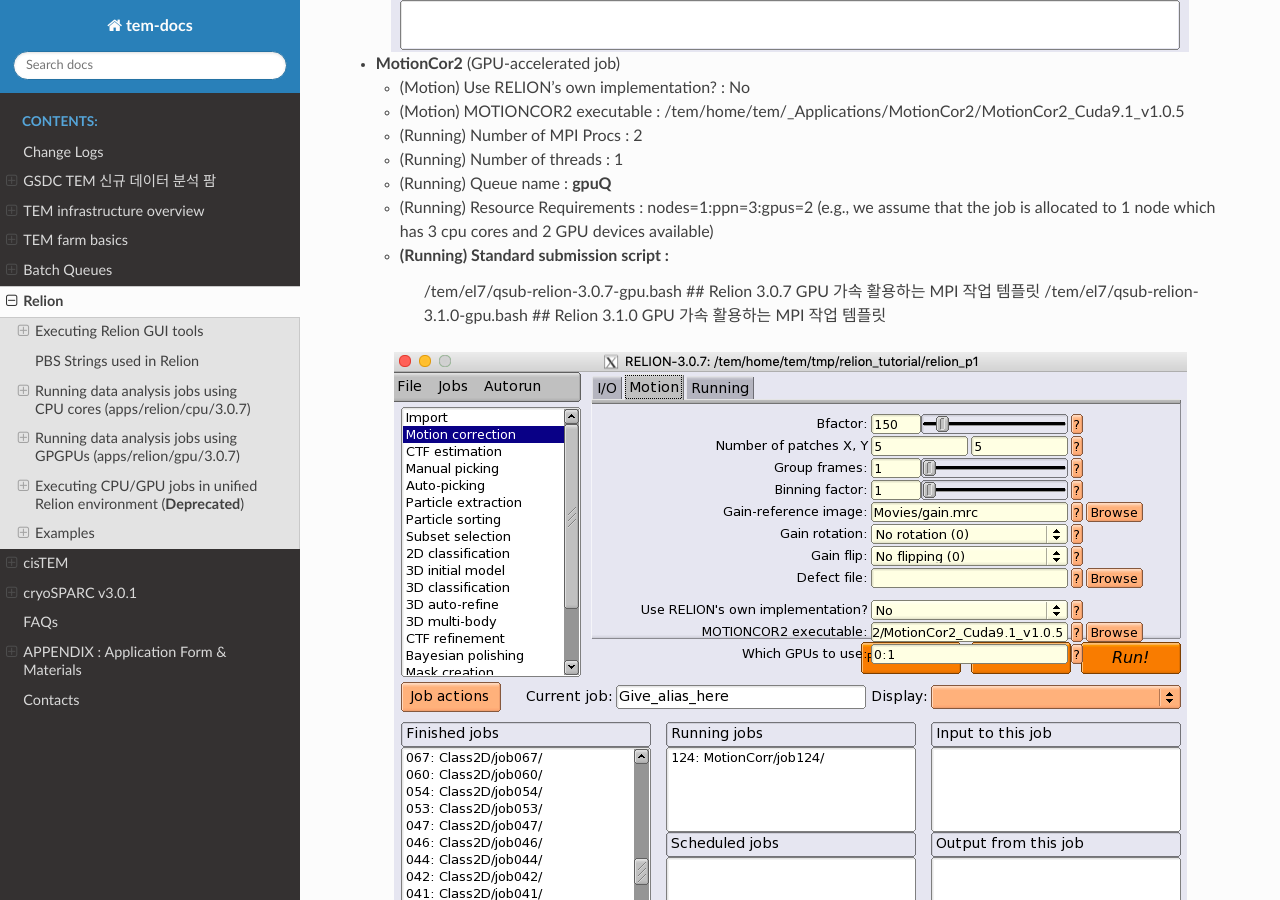
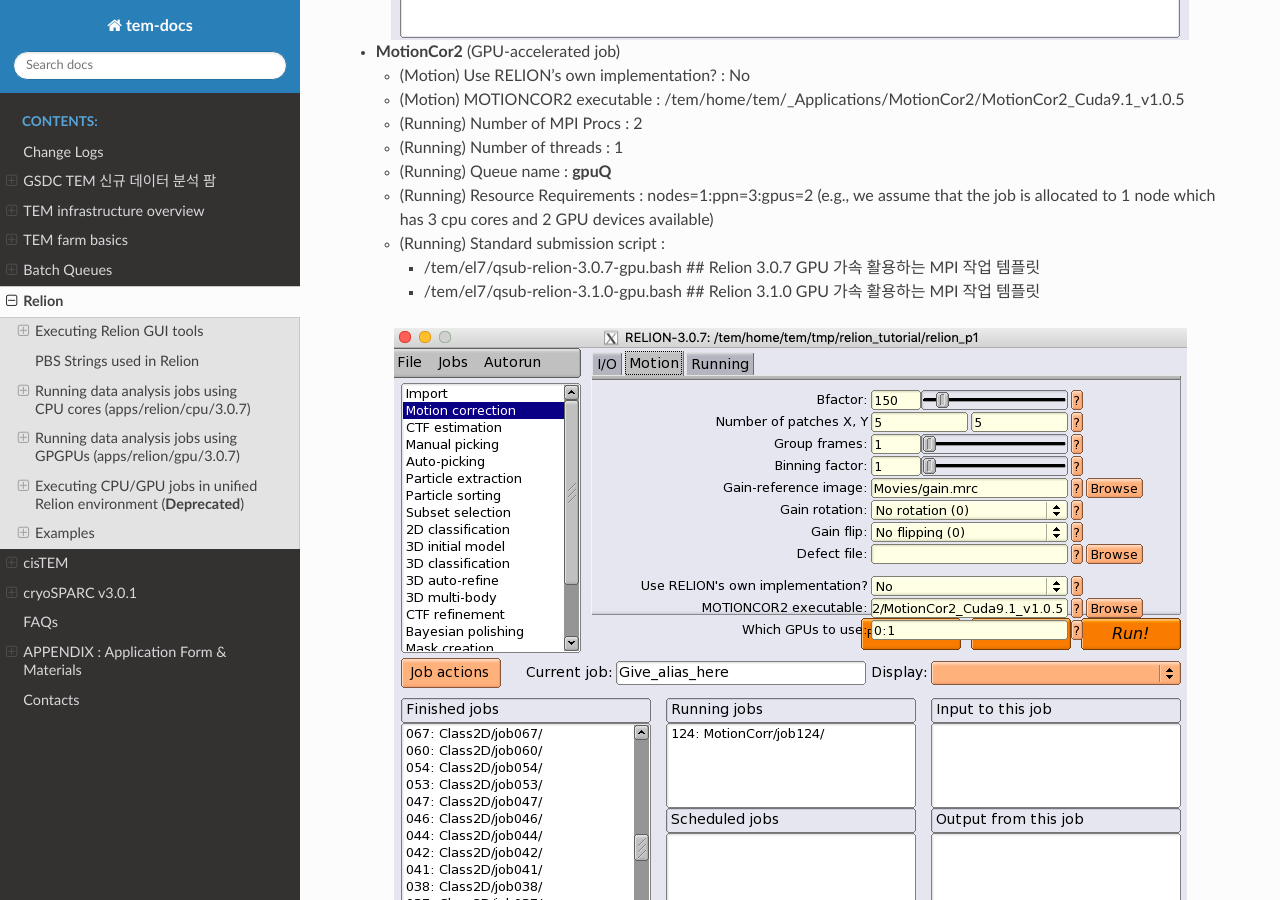
Before and after one commit to junglok/tem-docs, a Sphinx documentation site: the page built from docs/relion.rst, in a window 1280 px wide and 900 px high, scrolled down 15198 px. Built offline with Sphinx 7.4.7 and the Read the Docs theme 2.0.0, drawn with Linux system fonts in a browser that asks for light colours; some of the changed text lies outside the part shown.

```diff
--- a/docs/relion.rst
+++ b/docs/relion.rst
@@ -562,8 +562,9 @@ Motion Correction
   * (Running) Queue name : **cpuQ**
   * (Running) Resource Requirements : nodes=3:ppn=28  (e.g., we assume that the job is allocated to the 3 nodes which have all 28 cores available for each node)
   * (Running) Standard submission script :
-      /tem/el7/qsub-relion-3.0.7-cpu.bash           ## Relion 3.0.7 CPU MPI 작업 템플릿
-      /tem/el7/qsub-relion-3.1.0-cpu.bash           ## Relion 3.1.0 CPU MPI 작업 템플릿
+
+    * /tem/el7/qsub-relion-3.0.7-cpu.bash           ## Relion 3.0.7 CPU MPI 작업 템플릿
+    * /tem/el7/qsub-relion-3.1.0-cpu.bash           ## Relion 3.1.0 CPU MPI 작업 템플릿
 
 .. image:: images/relion-motioncor1.png
     :scale: 50 %
@@ -582,8 +583,9 @@ Motion Correction
   * (Running) Queue name : **gpuQ**
   * (Running) Resource Requirements : nodes=1:ppn=3:gpus=2  (e.g., we assume that the job is allocated to 1 node which has 3 cpu cores and 2 GPU devices available)
   * (Running) Standard submission script :
-      /tem/el7/qsub-relion-3.0.7-gpu.bash           ## Relion 3.0.7 GPU 가속 활용하는 MPI 작업 템플릿
-      /tem/el7/qsub-relion-3.1.0-gpu.bash           ## Relion 3.1.0 GPU 가속 활용하는 MPI 작업 템플릿
+
+    * /tem/el7/qsub-relion-3.0.7-gpu.bash           ## Relion 3.0.7 GPU 가속 활용하는 MPI 작업 템플릿
+    * /tem/el7/qsub-relion-3.1.0-gpu.bash           ## Relion 3.1.0 GPU 가속 활용하는 MPI 작업 템플릿
 
 .. image:: images/motioncor2-1.png
     :scale: 50 %
@@ -607,8 +609,9 @@ CTF Estimation
   * (Running) Queue name : **cpuQ**
   * (Running) Resource Requirements : nodes=3:ppn=16  (e.g., we assume the use of 3 nodes, 16 cpu cores per each node)
   * (Running) Standard submission script :
-      /tem/el7/qsub-relion-3.0.7-cpu.bash           ## Relion 3.0.7 CPU MPI 작업 템플릿
-      /tem/el7/qsub-relion-3.1.0-cpu.bash           ## Relion 3.1.0 CPU MPI 작업 템플릿
+
+    * /tem/el7/qsub-relion-3.0.7-cpu.bash           ## Relion 3.0.7 CPU MPI 작업 템플릿
+    * /tem/el7/qsub-relion-3.1.0-cpu.bash           ## Relion 3.1.0 CPU MPI 작업 템플릿
 
 .. image:: images/ctffind-1.png
     :scale: 50 %
@@ -629,8 +632,9 @@ CTF Estimation
   * (Running) Queue name : **gpuQ**
   * (Running) Resource Requirements : nodes=1:ppn=5:gpus=2
   * (Running) Standard submission script :
-      /tem/el7/qsub-relion-3.0.7-gpu.bash           ## Relion 3.0.7 GPU 가속 활용하는 MPI 작업 템플릿
-      /tem/el7/qsub-relion-3.1.0-gpu.bash           ## Relion 3.1.0 GPU 가속 활용하는 MPI 작업 템플릿
+
+    * /tem/el7/qsub-relion-3.0.7-gpu.bash           ## Relion 3.0.7 GPU 가속 활용하는 MPI 작업 템플릿
+    * /tem/el7/qsub-relion-3.1.0-gpu.bash           ## Relion 3.1.0 GPU 가속 활용하는 MPI 작업 템플릿
 
 .. image:: images/gctf-1.png
     :scale: 50 %
@@ -652,8 +656,9 @@ CTF Estimation
   * (Running) Queue name : **cpuQ**
   * (Running) Resource Requirements : nodes=4:ppn=28  (e.g., we assume the use of 4 nodes, 28 cpu cores per each node)
   * (Running) Standard submission script :
-      /tem/el7/qsub-relion-3.0.7-cpu.bash           ## Relion 3.0.7 GPU 가속 활용하는 MPI 작업 템플릿
-      /tem/el7/qsub-relion-3.1.0-cpu.bash           ## Relion 3.1.0 GPU 가속 활용하는 MPI 작업 템플릿
+
+    * /tem/el7/qsub-relion-3.0.7-cpu.bash           ## Relion 3.0.7 GPU 가속 활용하는 MPI 작업 템플릿
+    * /tem/el7/qsub-relion-3.1.0-cpu.bash           ## Relion 3.1.0 GPU 가속 활용하는 MPI 작업 템플릿
 
 .. image:: images/2dclass-1.png
     :scale: 50 %
@@ -674,8 +679,9 @@ CTF Estimation
   * (Running) Queue name : **gpuQ**
   * (Running) Resource Requirements : nodes=1:ppn=3:gpus=2
   * (Running) Standard submission script :
-      /tem/el7/qsub-relion-3.0.7-gpu.bash           ## Relion 3.0.7 GPU 가속 활용하는 MPI 작업 템플릿
-      /tem/el7/qsub-relion-3.1.0-gpu.bash           ## Relion 3.1.0 GPU 가속 활용하는 MPI 작업 템플릿
+
+    * /tem/el7/qsub-relion-3.0.7-gpu.bash           ## Relion 3.0.7 GPU 가속 활용하는 MPI 작업 템플릿
+    * /tem/el7/qsub-relion-3.1.0-gpu.bash           ## Relion 3.1.0 GPU 가속 활용하는 MPI 작업 템플릿
 
 .. image:: images/2dclassgpu-1.png
     :scale: 50 %
```
